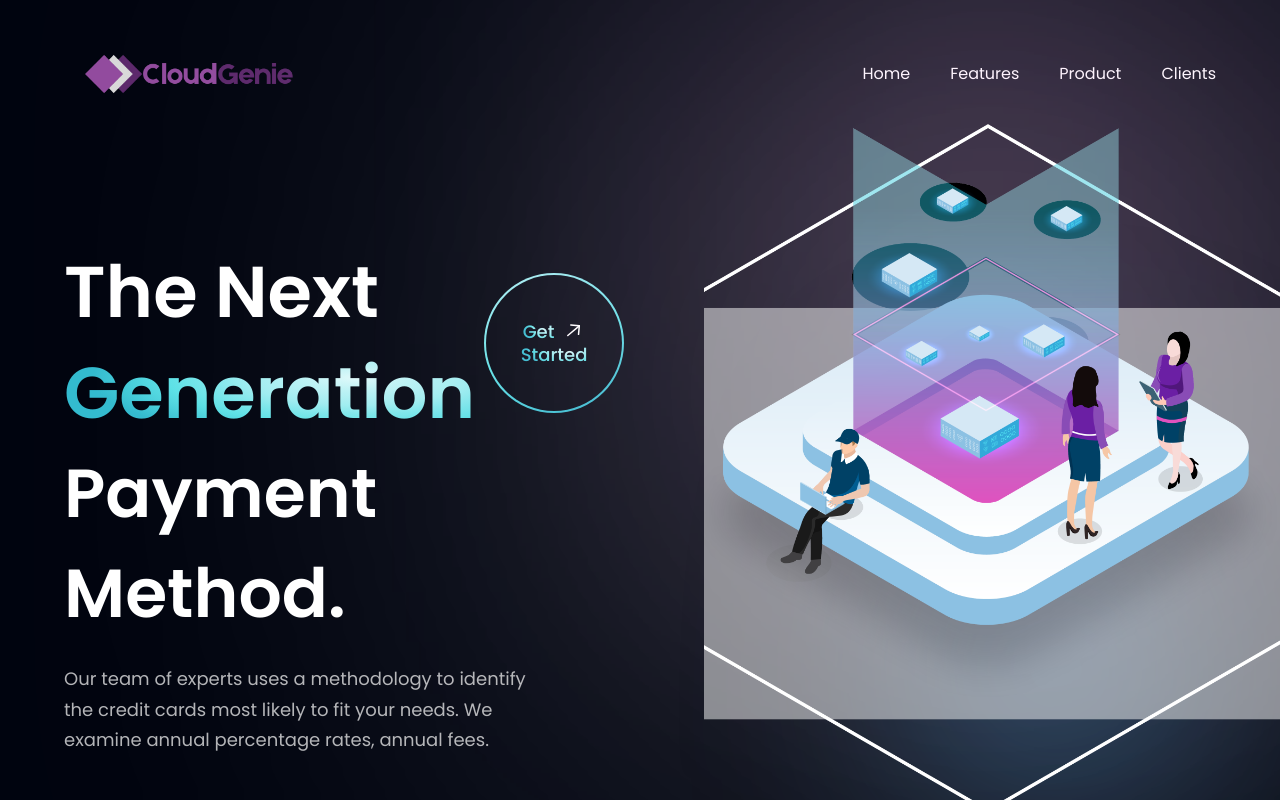
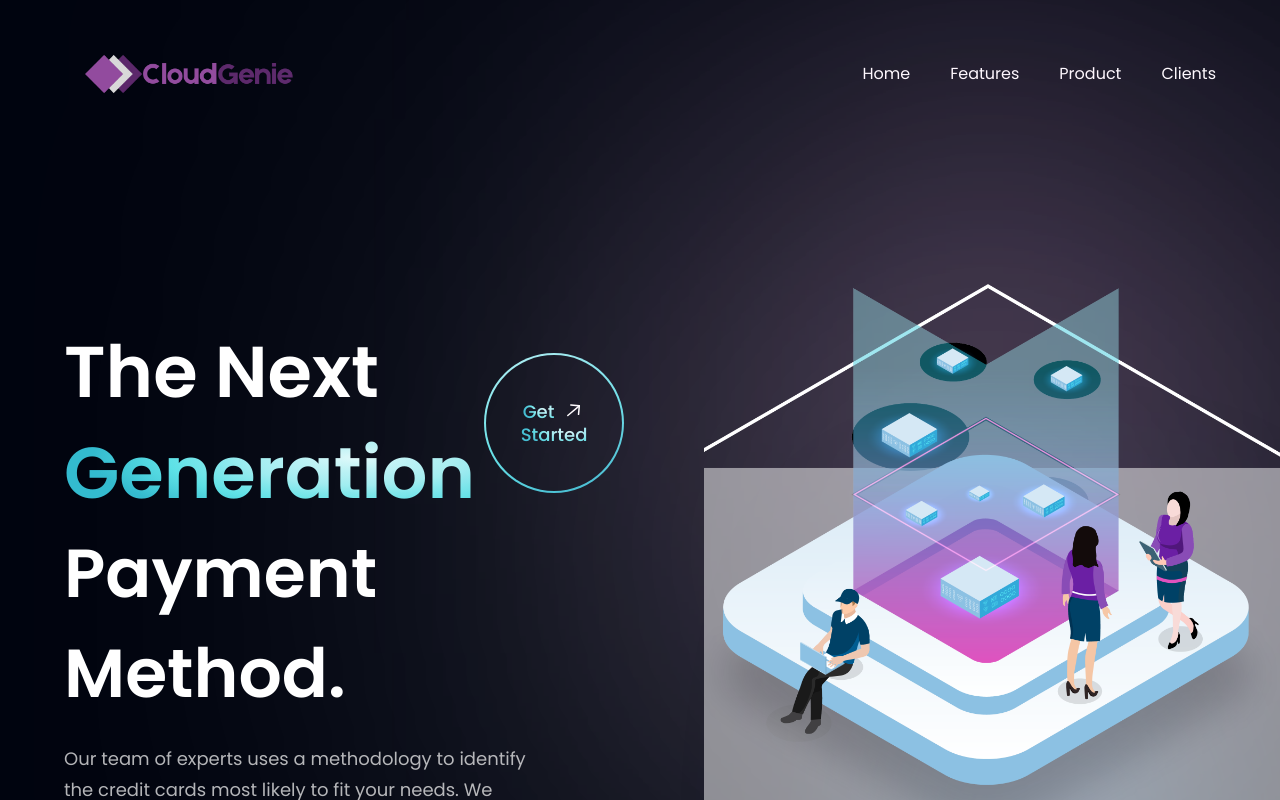
Before and after one commit to KaramHussain/cloudgenie, a React (Vite) app: page / in a window 1280 px wide. Shown: the top 800 px of the page. Built offline with nearby package versions, Linux system fonts and the light colour scheme.

Commit message:
initial commit

```diff
--- a/src/components/Hero.jsx
+++ b/src/components/Hero.jsx
@@ -6,7 +6,7 @@ const Hero = () => {
   return (
     <section
       id='home'
-      className={`flex md:flex-row flex-col ${styles.paddingY} -mt-40`} // Added negative margin-top
+      className={`flex md:flex-row flex-col ${styles.paddingY} -mt-26`} // Added negative margin-top
     >
       <div className={`flex-1 ${styles.flexStart} flex-col xl:px-0 sm:px-16 px-6`}>
         <div className='mt-10 mb-2'>
@@ -20,7 +20,7 @@ const Hero = () => {
             <span className='text-white'>1 Month</span> Account
           </p> */}
         </div>
-        <div className='flex flex-row justify-between items-center w-full'>
+        <div className='flex flex-row justify-between items-center w-full -mt-40'>
           <h1 className='flex-1 font-poppins font-semibold ss:text-[72px] text-[52px] text-white ss:leading-[100.8px] leading-[75px]'>
             The Next <br className='sm:block hidden'/> {" "}
             <span className='text-gradient'>Generation</span> {" "}
```
